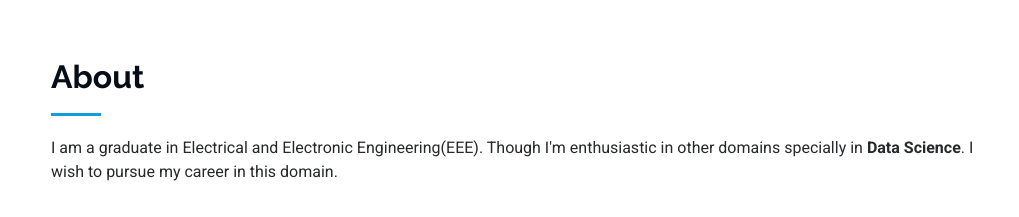
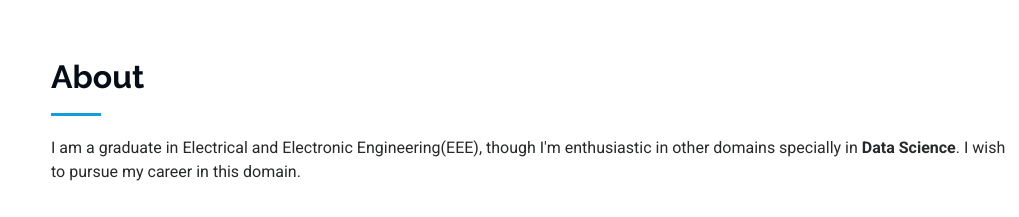
Before and after one commit to taufiqbillah/My-Portfolio, a plain HTML site: page index.html in a window 1280 px wide. Shown: the part 802-1019 px from the top of the page, without its empty margins (261-1280 px from the left). Drawn offline with Linux system fonts and the light colour scheme.

Commit message:
Update index.html

```diff
--- a/index.html
+++ b/index.html
@@ -108,7 +108,7 @@
       <!-- Section Title -->
       <div class="container section-title" data-aos="fade-up">
         <h2>About</h2>
-        <p>I am a graduate in Electrical and Electronic Engineering(EEE). Though I'm enthusiastic in other domains specially in <strong>Data Science</strong>. I wish to pursue my career in this domain.</p>
+        <p>I am a graduate in Electrical and Electronic Engineering(EEE), though I'm enthusiastic in other domains specially in <strong>Data Science</strong>. I wish to pursue my career in this domain.</p>
       </div><!-- End Section Title -->
 
       <div class="container" data-aos="fade-up" data-aos-delay="100">
```
